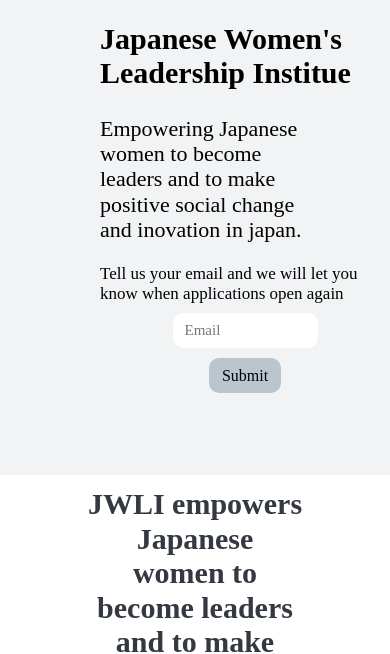
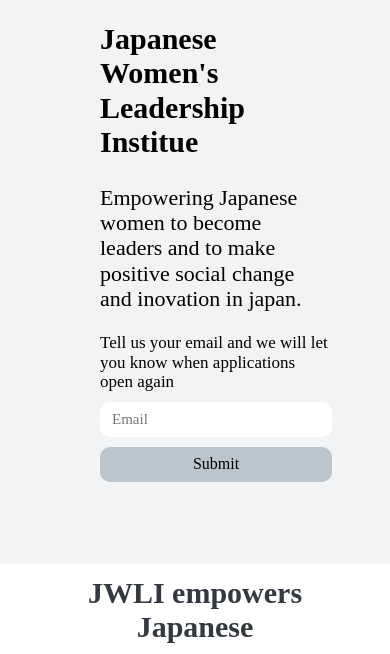
Before and after one commit to ElvinGarciaDev/Japanese-women-leadership-initiative, a plain HTML site: page index.html in a window 390 px wide. Shown: the part 142-796 px from the top of the page. Drawn offline with Linux system fonts and the light colour scheme.

Commit message:
updated form css

```diff
--- a/css/style.css
+++ b/css/style.css
@@ -357,6 +357,17 @@ footer {
     display: none;
   }
 
+  .nameForm > h2 {
+    margin-right: 100px;
+    width: 80%;
+  }
+
+  .nameForm span {
+    margin-right: 100px;
+    width: 80%;
+
+  }
+
   .sibilinParagraph {
     width: 100%;
     margin: 0 auto;
@@ -375,6 +386,9 @@ footer {
     margin-top: 10px;
     display: block;
 
+    margin-right: 100px;
+    width: 80%;
+
   }
 
   form button {
@@ -384,6 +398,10 @@ footer {
     display: block;
     margin: 2px auto;
     margin-top: 10px;
+
+    margin-right: 100px;
+    width: 80%;
+
 
 
 
```
